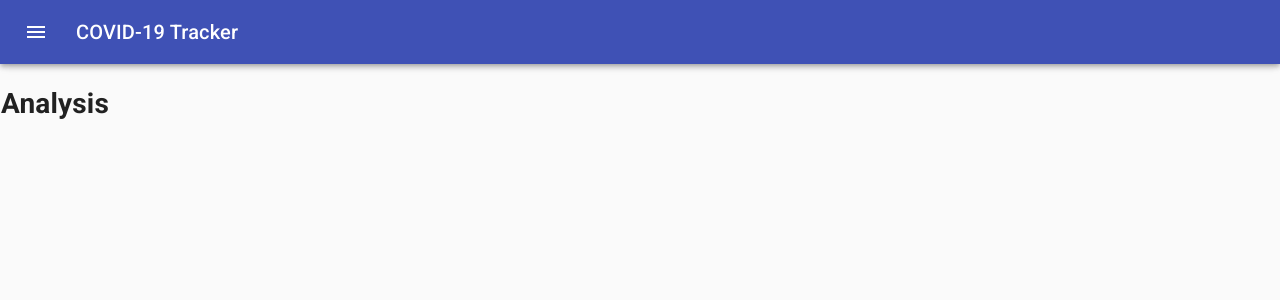
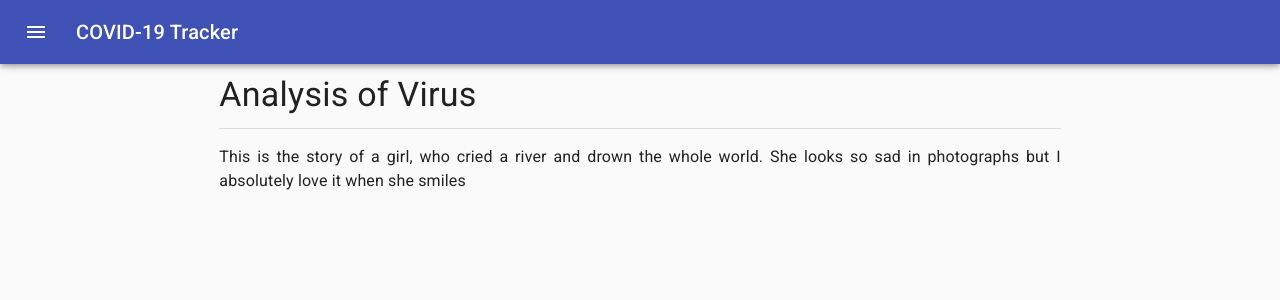
Before and after one commit to izzudinhafiz/covid19, a React (Create React App) app: page /covid19/analysis in a window 1280 px wide. Shown: the top 300 px of the page. Built offline with nearby package versions, Linux system fonts and the light colour scheme.

Commit message:
Added sketch component

```diff
--- a/package.json
+++ b/package.json
@@ -19,6 +19,7 @@
     "react-chartjs-2": "^2.9.0",
     "react-countup": "^4.3.3",
     "react-dom": "^16.13.1",
+    "react-p5-wrapper": "^2.0.0",
     "react-router-dom": "^5.1.2",
     "react-scripts": "3.4.1"
   },
--- a/src/AnalysisBody.js
+++ b/src/AnalysisBody.js
@@ -1,9 +1,22 @@
 import React from "react";
+import { Grid, Typography, Divider } from "@material-ui/core";
 
 export default function AnalysisBody() {
   return (
-    <div>
-      <h1>Analysis</h1>
+    <div style={{ padding: "0 5px" }}>
+      <Grid container direction="column" alignContent="center" spacing={2}>
+        <Grid item xs={12} sm={8} style={{ marginTop: "10px" }}>
+          <Typography variant="h4" gutterBottom>
+            Analysis of Virus
+          </Typography>
+          <Divider />
+        </Grid>
+        <Grid item xs={12} sm={8}>
+          <Typography align="justify" variant="body1">
+            This is the story of a girl, who cried a river and drown the whole world. She looks so sad in photographs but I absolutely love it when she smiles
+          </Typography>
+        </Grid>
+      </Grid>
     </div>
   );
 }
--- a/src/App.js
+++ b/src/App.js
@@ -1,9 +1,9 @@
 import React from "react";
 import TimeSeriesBody from "./TimeSeriesBody";
 import AnalysisBody from "./AnalysisBody";
+import SketchBody from "./SketchBody";
 import { NavBar, SideBar } from "./components";
 import { BrowserRouter as Router, Switch, Route } from "react-router-dom";
-import clsx from "clsx";
 import { makeStyles, CssBaseline } from "@material-ui/core";
 
 const useStyles = makeStyles((theme) => ({
@@ -11,19 +11,9 @@ const useStyles = makeStyles((theme) => ({
     display: "flex"
   },
 
-  content: {
-    flexGrow: 1,
-    padding: "1px",
-    transition: theme.transitions.create("margin", {
-      easing: theme.transitions.easing.sharp,
-      duration: theme.transitions.duration.leavingScreen
-    })
-  },
-
   drawerHeader: {
     display: "flex",
     alignItems: "center",
-    padding: theme.spacing(0, 1),
     // necessary for content to be below app bar
     ...theme.mixins.toolbar,
     justifyContent: "flex-end"
@@ -49,11 +39,12 @@ function App() {
         <NavBar handleOpen={handleDrawerOpen} handleClose={handleDrawerClose} open={open} />
         <SideBar handleOpen={handleDrawerOpen} handleClose={handleDrawerClose} open={open} />
 
-        <main className={clsx(classes.content)} onClick={open ? handleDrawerClose : null}>
+        <main style={{ width: "100%" }} onClick={open ? handleDrawerClose : null}>
           <div className={classes.drawerHeader} />
           <Switch>
             <Route path="/covid19" exact component={TimeSeriesBody} />
             <Route path="/covid19/analysis" component={AnalysisBody} />
+            <Route path="/covid19/sketch" component={SketchBody} size={100} />
           </Switch>
         </main>
       </div>
--- /dev/null
+++ b/src/SketchBody.js
@@ -0,0 +1,21 @@
+import React, { useState, useEffect } from "react";
+import P5Wrapper from "react-p5-wrapper";
+import sketch from "./sketches/SimpleTransmission/SimpleTransmission";
+import { Grid } from "@material-ui/core";
+
+export default function SketchBody() {
+  const [size, setSize] = useState(0);
+  const { innerWidth: width, innerHeight: height } = window;
+
+  useEffect(() => {
+    setSize(Math.min(width * 0.95, height * 0.8));
+  }, []);
+
+  return (
+    <Grid container justify="center" style={{ paddingTop: "10px" }}>
+      <Grid item>
+        <P5Wrapper sketch={sketch} size={size} />
+      </Grid>
+    </Grid>
+  );
+}
--- a/src/components/NavBar/NavBar.jsx
+++ b/src/components/NavBar/NavBar.jsx
@@ -27,7 +27,7 @@ export default function NavBar({ handleOpen }) {
 
   return (
     <React.Fragment>
-      <AppBar position="fixed" className={clsx(classes.appBar)}>
+      <AppBar position="fixed">
         <Toolbar>
           <IconButton color="inherit" onClick={handleOpen} edge="start" className={clsx(classes.menuButton)}>
             <MenuIcon />
--- a/src/components/SideBar/SideBar.jsx
+++ b/src/components/SideBar/SideBar.jsx
@@ -69,6 +69,14 @@ export default function SideBar({ handleClose, open }) {
               <ListItemText>Analysis</ListItemText>
             </ListItem>
           </Link>
+          <Link className={classes.navLink} onClick={handleClose} to="/covid19/sketch">
+            <ListItem button key={"analysis"}>
+              <ListItemIcon>
+                <BubbleChartIcon />
+              </ListItemIcon>
+              <ListItemText>Sketch</ListItemText>
+            </ListItem>
+          </Link>
         </List>
       </Drawer>
     </React.Fragment>
--- /dev/null
+++ b/src/sketches/SimpleTransmission/SimpleTransmission.js
@@ -0,0 +1,64 @@
+class Person {
+  constructor(sketch) {
+    this.p = sketch;
+    this.counter = this.p.random(0, 100);
+    this.pos = this.p.createVector(this.p.random(0, this.p.width), this.p.random(0, this.p.height));
+    this.vel = this.p.createVector(this.p.random(), this.p.random());
+    this.size = Math.floor(this.p.width / 100);
+  }
+
+  update() {
+    this.pos = this.pos.add(this.vel);
+    this.counter += 1;
+
+    if (this.pos.x >= this.p.width) {
+      this.pos.x = 0;
+    }
+
+    if (this.pos.y >= this.p.height) {
+      this.pos.y = 0;
+    }
+
+    if (this.counter >= 100) {
+      this.counter = 0;
+    }
+  }
+
+  draw() {
+    this.p.noStroke();
+    this.p.fill(255, 0, 0);
+    this.p.ellipse(this.pos.x, this.pos.y, this.size);
+
+    this.p.stroke(255);
+    this.p.noFill();
+    this.p.ellipse(this.pos.x, this.pos.y, (this.size * this.counter) / 20);
+  }
+}
+
+export default function sketch(p) {
+  let people = [];
+  let size;
+
+  p.myCustomRedrawAccordingToNewPropsHandler = function (props) {
+    if (props.size !== null) {
+      size = props.size;
+    }
+  };
+
+  p.setup = function () {
+    p.createCanvas(size, size, p.WEBGL);
+
+    for (let i = 0; i < 100; i++) {
+      people.push(new Person(p));
+    }
+  };
+
+  p.draw = function () {
+    p.background(100);
+    p.translate(-p.width / 2, -p.height / 2);
+    people.forEach((x) => {
+      x.update();
+      x.draw();
+    });
+  };
+}
```
Also changed, not shown: 1 other file (tests, documents, lock files or other folders).
